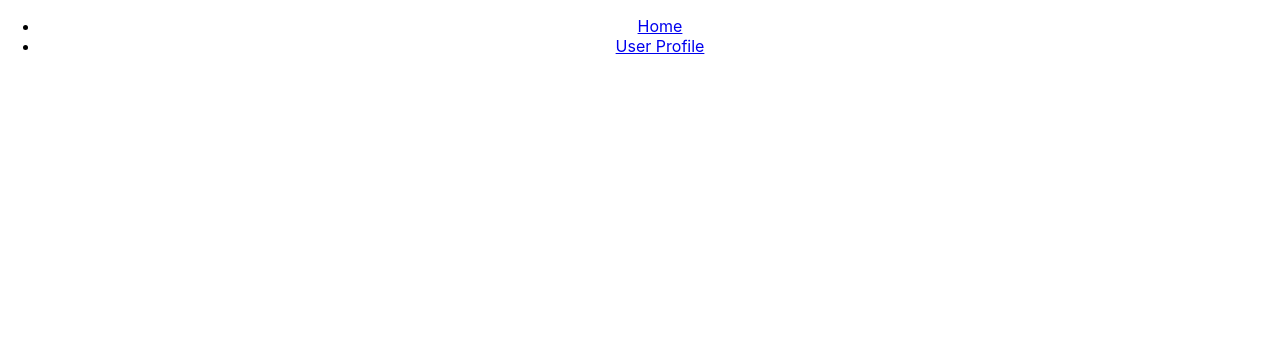
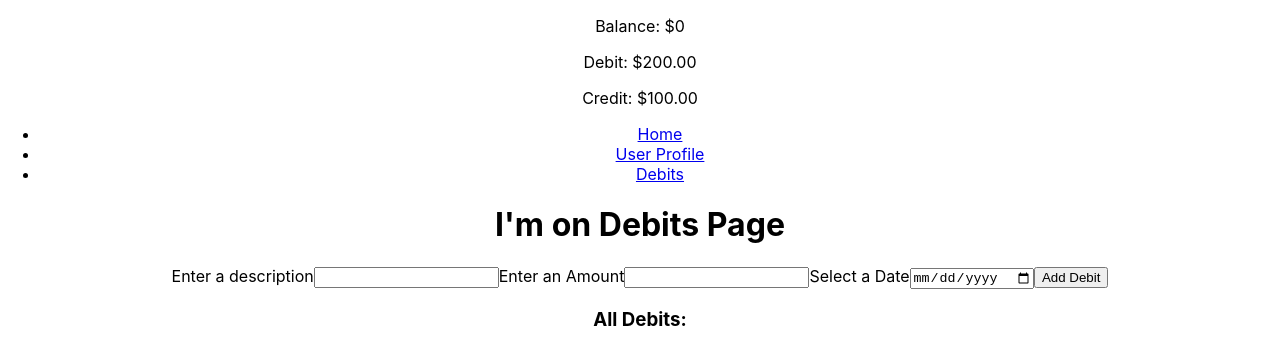
Before and after one commit to AleHS01/react-bank-ttp-9, a React (Create React App) app: page /debits in a window 1280 px wide. Before the commit this address had no page. Shown: the top 364 px of the page. Built offline with nearby package versions, Linux system fonts and the light colour scheme.

Commit message:
Debit page, and add debit form

```diff
--- a/package.json
+++ b/package.json
@@ -6,6 +6,7 @@
     "@testing-library/jest-dom": "^5.16.5",
     "@testing-library/react": "^13.4.0",
     "@testing-library/user-event": "^13.5.0",
+    "axios": "^1.4.0",
     "react": "^18.2.0",
     "react-dom": "^18.2.0",
     "react-router-dom": "^6.13.0",
--- a/src/App.js
+++ b/src/App.js
@@ -1,14 +1,39 @@
 import "./App.css";
-import React from "react";
+import React, { useState, useEffect } from "react";
 import { BrowserRouter as Router, Routes, Route, Link } from "react-router-dom";
+import axios from "axios";
 
 import Home from "./components/Home";
 import UserProfile from "./components/UserProfile";
+import Debits from "./components/Debits";
 
 const App = () => {
+  const [balance, setBalance] = useState(0);
+  const [debit, setDebit] = useState(Number(200).toFixed(2));
+  const [credit, setCredit] = useState(Number(100).toFixed(2));
+
+  useEffect(() => {
+    // const getDebit = async () => {
+    //   try {
+    //     const response = await axios.get(
+    //       "https://bank-of-react-b745wfs0u-ajlapid718.vercel.app/debits"
+    //     );
+    //     console.log(response);
+    //   } catch (error) {
+    //     console.log(error);
+    //   }
+    // };
+    //setBalance(Number(credit - debit).toFixed(2));
+  }, [balance, debit, credit]);
+
   return (
     <Router>
       <div className="App">
+        <header>
+          <p>Balance: ${balance}</p>
+          <p>Debit: ${debit}</p>
+          <p>Credit: ${credit}</p>
+        </header>
         {/* Navigation */}
         <nav>
           <ul>
@@ -18,6 +43,9 @@ const App = () => {
             <li>
               <Link to="/userProfile">User Profile</Link>
             </li>
+            <li>
+              <Link to="/debits">Debits</Link>
+            </li>
           </ul>
         </nav>
 
@@ -25,6 +53,17 @@ const App = () => {
         <Routes>
           <Route path="/" element={<Home />} />
           <Route path="/userProfile/*" element={<UserProfile />} />
+          <Route
+            path="/debits/*"
+            element={
+              <Debits
+                balance={balance}
+                setBalance={setBalance}
+                debit={debit}
+                setDebit={setDebit}
+              />
+            }
+          />
         </Routes>
       </div>
     </Router>
--- a/src/components/Debits.jsx
+++ b/src/components/Debits.jsx
@@ -0,0 +1,50 @@
+import React, { useState } from "react";
+import { Routes, Route, Link } from "react-router-dom";
+
+const Debits = (props) => {
+  const [listDebit, setListDebit] = useState([]);
+
+  const addDebit = (event) => {
+    event.preventDefault();
+
+    const debitdescription = event.target[0].value;
+    const amountOfDebit = event.target[1].value;
+    const debitDate = event.target[2].value;
+
+    const debitObj = {
+      description: debitdescription,
+      amount: amountOfDebit,
+      date: debitDate,
+    };
+
+    setListDebit([...listDebit, debitObj]);
+  };
+  return (
+    <div>
+      <h1>I'm on Debits Page</h1>
+
+      <form action="" onSubmit={addDebit}>
+        <label htmlFor="description">Enter a description</label>
+        <input type="text" id="description" />
+        <label htmlFor="amount">Enter an Amount</label>
+        <input type="number" id="amount" />
+        <label htmlFor="date">Select a Date</label>
+        <input type="date" id="date" />
+        <button type="submit">Add Debit</button>
+      </form>
+
+      <h3>All Debits:</h3>
+      {listDebit.map((debit, index) => {
+        return (
+          <div key={index} className="debit-item">
+            <p className="debit-description">{debit.description}</p>
+            <p className="debit-amount">{debit.amount}</p>
+            <p className="debit-debitDate">{debit.date}</p>
+          </div>
+        );
+      })}
+    </div>
+  );
+};
+
+export default Debits;
```
Also changed, not shown: 1 other file (tests, documents, lock files or other folders).
